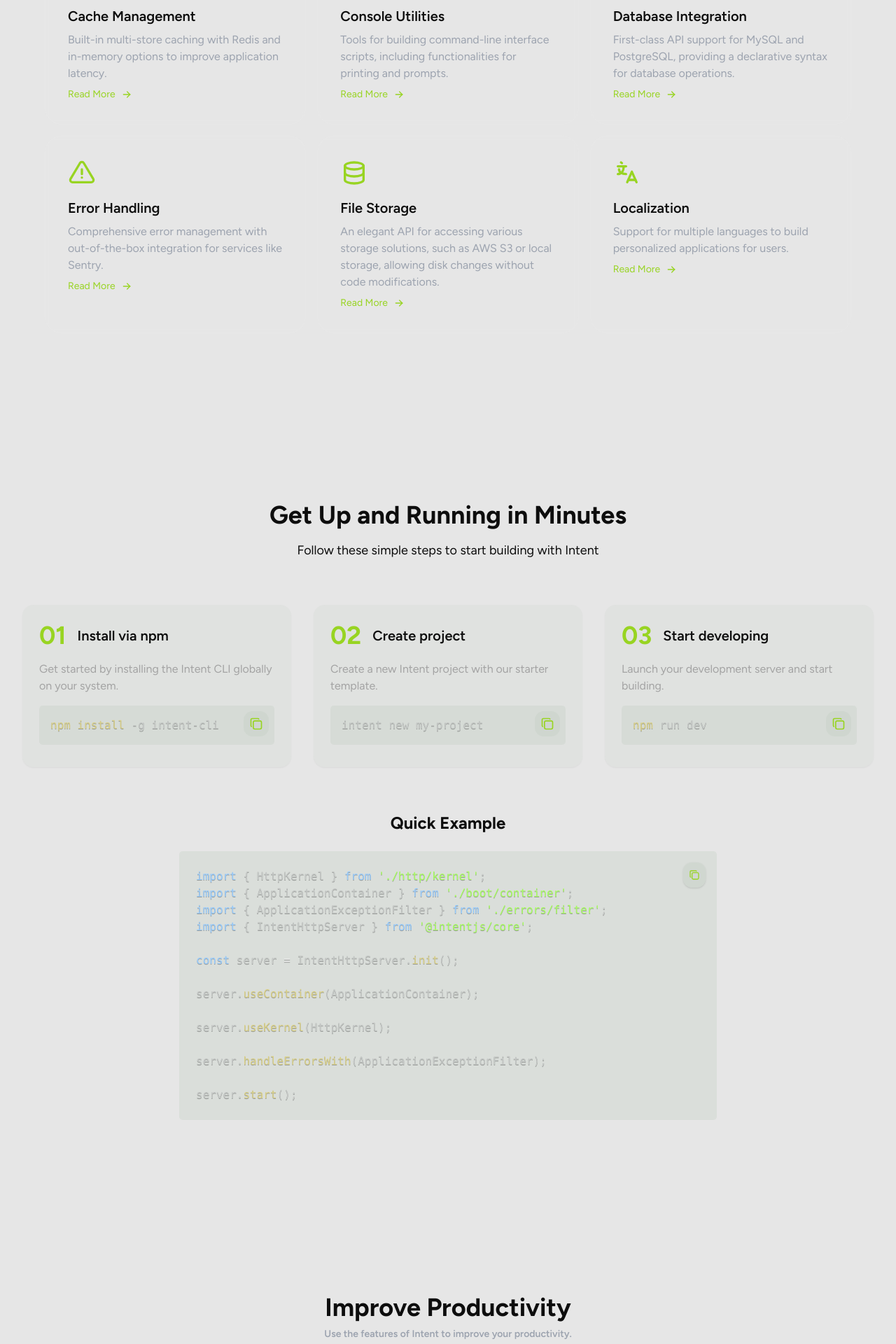
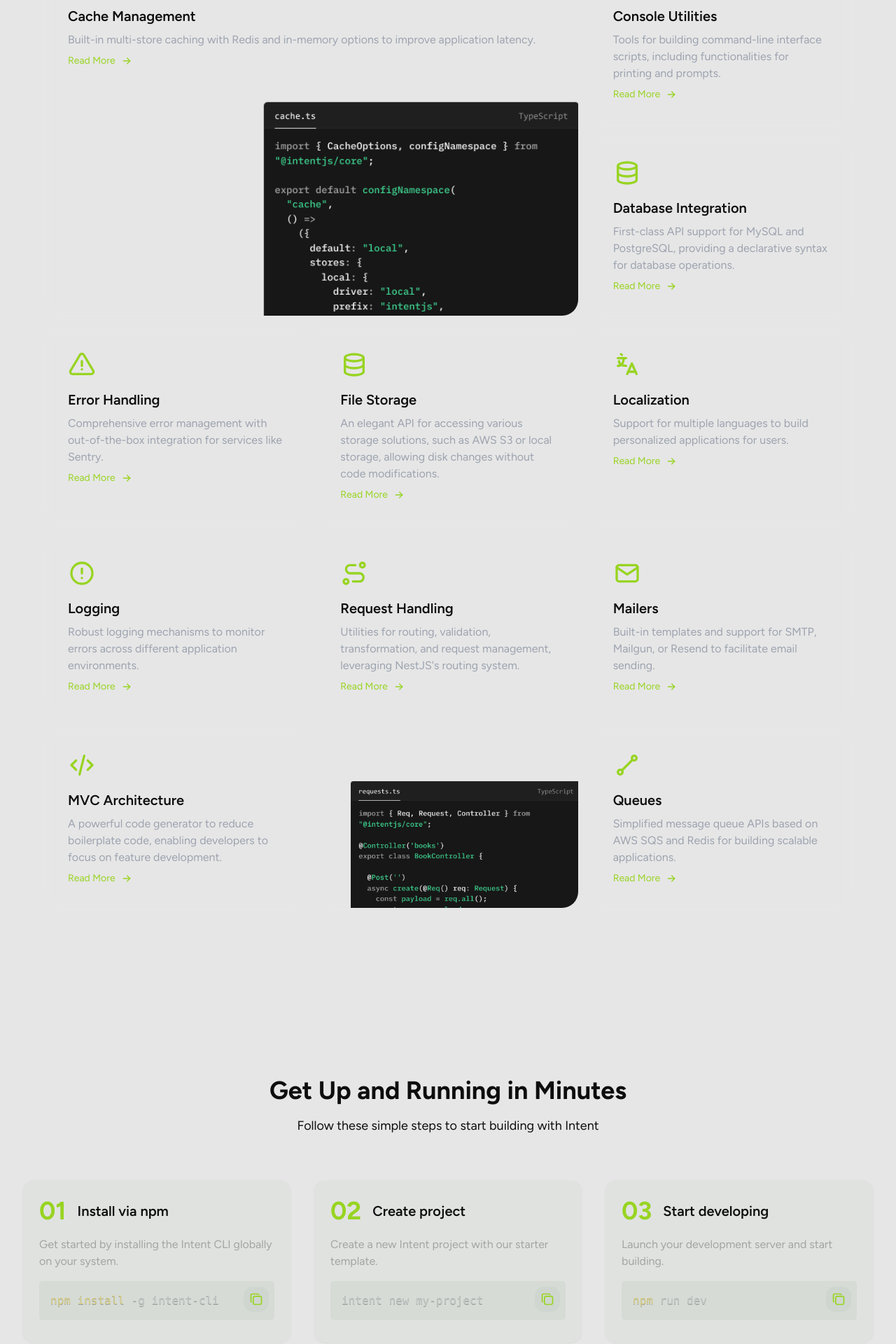
Before and after one commit to amanbairagi30/intent-landing, a Next.js app: page / in a window 1280 px wide. Shown: the part 1040-2960 px from the top of the page at 70% size. Built offline with nearby package versions, Linux system fonts and the light colour scheme.

Commit message:
added bento grid

```diff
--- a/src/app/page.tsx
+++ b/src/app/page.tsx
@@ -24,11 +24,11 @@ export default function Home() {
           features={featuresOne}
         />
         <GetStarted />
-        <Features
+        {/* <Features
           title="Improve Productivity"
           description="Use the features of Intent to improve your productivity."
           features={featuresTwo}
-        />
+        /> */}
         <div className="mx-auto max-w-6xl px-4 sm:px-6 lg:px-8">
           <BookCall />
           <FAQ />
--- a/src/components/Features.tsx
+++ b/src/components/Features.tsx
@@ -7,7 +7,7 @@ interface Feature {
   title: string;
   description: string;
   icon: Icon;
-  className: string;
+  class: string;
   href: string;
   image: StaticImageData | null;
 }
@@ -39,19 +39,27 @@ export default function Features({
             <div
               key={index}
               className={cn(
-                feature.className,
+                index === 0
+                  ? "md:col-span-2 md:row-span-2"
+                  : index === 7
+                  ? "md:col-span-1 md:row-span-2"
+                  : "",
                 `relative group overflow-hidden bg-acccent/20 backdrop-blur-sm rounded-3xl p-8 hover:bg-accent/10 transition-all duration-300 border border-white/10`
               )}
             >
               <feature.icon className="w-10 h-10 text-primary mb-4" />
               <h3 className="text-xl font-semibold mb-2">{feature.title}</h3>
               <p className="text-gray-400">{feature.description}</p>
-              {feature.image && ( // Check if image is not null
-                <div className=" w-10 h-10">
+              {feature.image && (
+                <div
+                  className={`absolute md:block hidden -bottom-40 -right-4 ${
+                    index === 0 ? "w-[30rem] h-[30rem]" : "w-[22rem] h-[22rem]"
+                  }`}
+                >
                   <Image
                     src={feature.image}
                     alt={feature.title}
-                    className="absolute hidden md:block md:-bottom-20 -right-4 object-cover"
+                    className="object-cover"
                   />
                 </div>
               )}
--- a/src/constants/data.ts
+++ b/src/constants/data.ts
@@ -10,6 +10,7 @@ import {
   IconLine,
   IconRoute,
 } from "@tabler/icons-react";
+import { images } from "@/images/image";
 
 export const featuresOne = [
   {
@@ -17,16 +18,16 @@ export const featuresOne = [
     description:
       "Built-in multi-store caching with Redis and in-memory options to improve application latency.",
     icon: IconBolt,
-    className: "md:col-span-1 md:row-span-4",
+    class: " border-2 border-red-500",
     href: "/cache-management",
-    image: null,
+    image: images.cache,
   },
   {
     title: "Console Utilities",
     description:
       "Tools for building command-line interface scripts, including functionalities for printing and prompts.",
     icon: IconTerminal2,
-    className: "md:col-span-1 md:row-span-2",
+    class: "md:col-span-1 md:row-span-2",
     href: "/console-utilities",
     image: null,
   },
@@ -35,7 +36,7 @@ export const featuresOne = [
     description:
       "First-class API support for MySQL and PostgreSQL, providing a declarative syntax for database operations.",
     icon: IconDatabase,
-    className: "md:col-span-1 md:row-span-2",
+    class: "md:col-span-1 md:row-span-2",
     href: "/database-integration",
     image: null,
   },
@@ -44,7 +45,7 @@ export const featuresOne = [
     description:
       "Comprehensive error management with out-of-the-box integration for services like Sentry.",
     icon: IconAlertTriangle,
-    className: "md:col-span-2 md:row-span-1",
+    class: "md:col-span-2 md:row-span-1",
     href: "/error-handling",
     image: null,
   },
@@ -53,7 +54,7 @@ export const featuresOne = [
     description:
       "An elegant API for accessing various storage solutions, such as AWS S3 or local storage, allowing disk changes without code modifications.",
     icon: IconDatabase,
-    className: "md:col-span-2",
+    class: "md:col-span-2",
     href: "/file-storage",
     image: null,
   },
@@ -62,19 +63,16 @@ export const featuresOne = [
     description:
       "Support for multiple languages to build personalized applications for users.",
     icon: IconLanguage,
-    className: "md:col-span-1",
+    class: "md:col-span-1",
     href: "/localization",
     image: null,
   },
-];
-
-export const featuresTwo = [
   {
     title: "Logging",
     description:
       "Robust logging mechanisms to monitor errors across different application environments.",
     icon: IconAlertCircle,
-    className: "md:col-span-1 md:row-span-1",
+    class: "md:col-span-1 md:row-span-1",
     href: "/logging",
     image: null,
   },
@@ -83,16 +81,16 @@ export const featuresTwo = [
     description:
       "Utilities for routing, validation, transformation, and request management, leveraging NestJS's routing system.",
     icon: IconRoute,
-    className: "col-span-1 row-span-2",
+    class: "col-span-1 row-span-4",
     href: "/request-handling",
-    image: null,
+    image: images.requests,
   },
   {
     title: "Mailers",
     description:
       "Built-in templates and support for SMTP, Mailgun, or Resend to facilitate email sending.",
     icon: IconMail,
-    className: "md:col-span-1 md:row-span-2",
+    class: "col-span-1 row-span-2",
     href: "/mailers",
     image: null,
   },
@@ -101,7 +99,7 @@ export const featuresTwo = [
     description:
       "A powerful code generator to reduce boilerplate code, enabling developers to focus on feature development.",
     icon: IconCode,
-    className: "md:col-span-1 md:row-span-2",
+    class: "md:col-span-1 md:row-span-2",
     href: "/mvc-architecture",
     image: null,
   },
@@ -110,11 +108,13 @@ export const featuresTwo = [
     description:
       "Simplified message queue APIs based on AWS SQS and Redis for building scalable applications.",
     icon: IconLine,
-    className: "md:col-span-1 md:row-span-2",
+    class: "md:col-span-1 md:row-span-2",
     href: "/queues",
     image: null,
   },
 ];
+
+export const featuresTwo = [];
 
 export const ctaSection = {
   title: "Ready to deep dive into IntentJs?",
```
